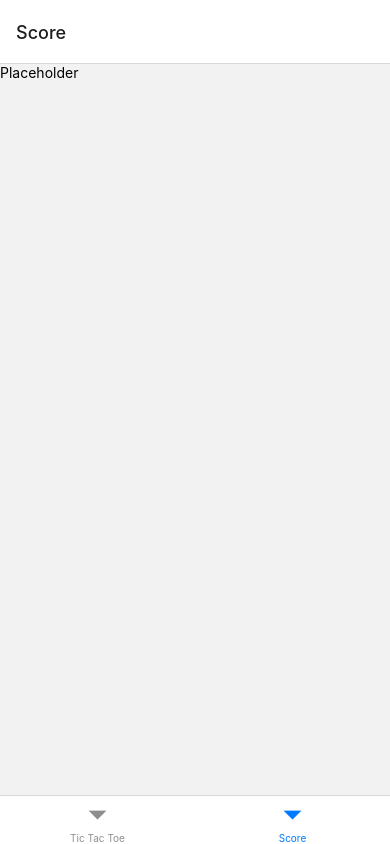
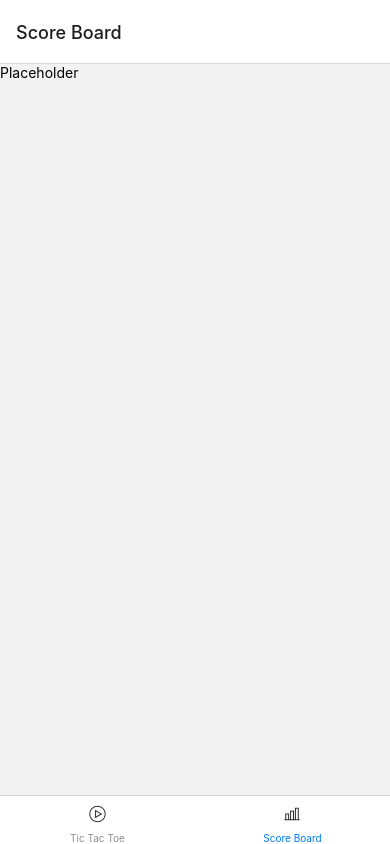
Before and after one commit to haruelrovix/react-native-tictactoe, a React Native app: screen /Score in a window 390 px wide. Built offline with nearby package versions, Linux system fonts and the light colour scheme.

Commit message:
feat: Add icons to bottom tab navigator

```diff
--- a/src/navigation/Main.js
+++ b/src/navigation/Main.js
@@ -3,20 +3,37 @@ import { Text } from 'react-native';
 import { createBottomTabNavigator } from '@react-navigation/bottom-tabs';
 
 import Board from '../components/Board';
+import { Icon } from 'react-native-elements';
 
 const Placeholder = () => {
-  return <Text>Placeholder</Text>
-}
+  return <Text>Placeholder</Text>;
+};
+
+const BoardIcon = () => {
+  return <Icon name="play" type="evilicon" />;
+};
+
+const ScoreIcon = () => {
+  return <Icon name="chart" type="evilicon" />;
+};
 
 const Tab = createBottomTabNavigator();
 
 const MyTabs = () => {
   return (
     <Tab.Navigator>
-      <Tab.Screen name="Tic Tac Toe" component={Board} />
-      <Tab.Screen name="Score" component={Placeholder} />
+      <Tab.Screen
+        name="Board"
+        component={Board}
+        options={{ title: 'Tic Tac Toe', tabBarIcon: BoardIcon }}
+      />
+      <Tab.Screen
+        name="Score"
+        component={Placeholder}
+        options={{ title: 'Score Board', tabBarIcon: ScoreIcon }}
+      />
     </Tab.Navigator>
   );
-}
+};
 
 export default MyTabs;
```
Also changed, not shown: src/components/Board/index.js (indentation only).
